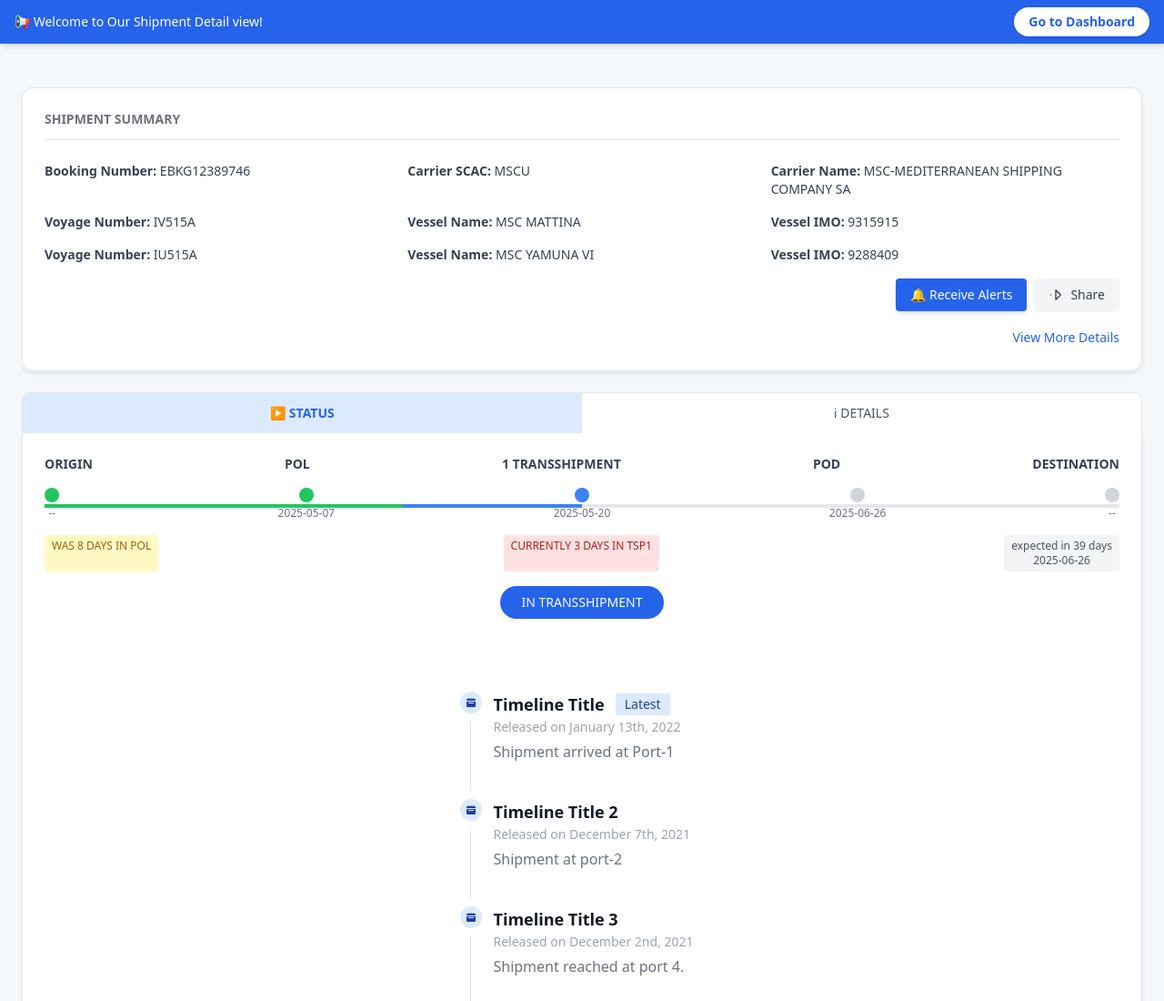
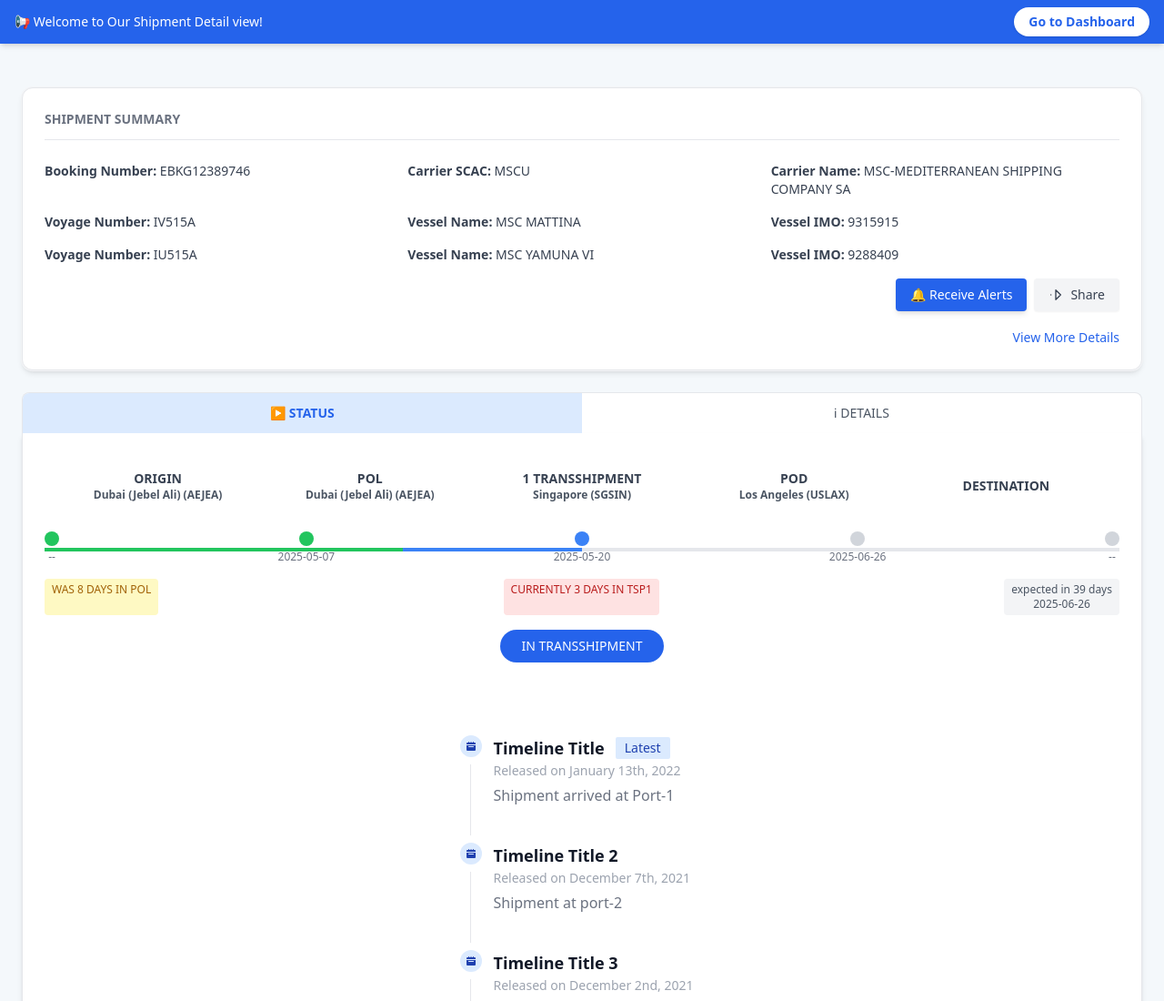
Before and after one commit to Rahul7549/shipment-dashboard, a plain HTML site: page shipment-details.html in a window 1280 px wide. Shown: the top 1100 px of the page at 91% size. Drawn offline with nearby package versions, Linux system fonts and the light colour scheme.

Commit message:
added label

```diff
--- a/shipment-details.html
+++ b/shipment-details.html
@@ -76,13 +76,43 @@
   <!-- Content Tabs -->
   <div id="content-status" class="hidden bg-white border border-t-0 rounded-b-lg shadow-md p-6">
     <div class="flex flex-col items-center space-y-4">
-      <div class="flex justify-between w-full text-center text-sm text-gray-700 font-semibold">
+
+
+
+
+  <div class="w-full text-sm text-gray-700 font-semibold px-4 py-4">
+  <div class="grid grid-cols-2 md:grid-cols-5 gap-4 text-center">
+    <!-- Origin -->
+    <div class="flex flex-col">
       <span>ORIGIN</span>
+      <span class="text-xs text-gray-600">Dubai (Jebel Ali) (AEJEA)</span>
+    </div>
+
+    <!-- POL -->
+    <div class="flex flex-col">
       <span>POL</span>
+      <span class="text-xs text-gray-600">Dubai (Jebel Ali) (AEJEA)</span>
+    </div>
+
+    <!-- Transshipment -->
+    <div class="flex flex-col">
       <span>1 TRANSSHIPMENT</span>
+      <span class="text-xs text-gray-600">Singapore (SGSIN)</span>
+    </div>
+
+    <!-- POD -->
+    <div class="flex flex-col">
       <span>POD</span>
+      <span class="text-xs text-gray-600">Los Angeles (USLAX)</span>
+    </div>
+
+    <!-- Destination -->
+    <div class="flex flex-col justify-center">
       <span>DESTINATION</span>
     </div>
+  </div>
+</div>
+
 
       <!-- Timeline -->
       <div class="w-full flex items-center justify-between relative mt-4">
```
Lines whose indentation alone changed are shown as unchanged.
